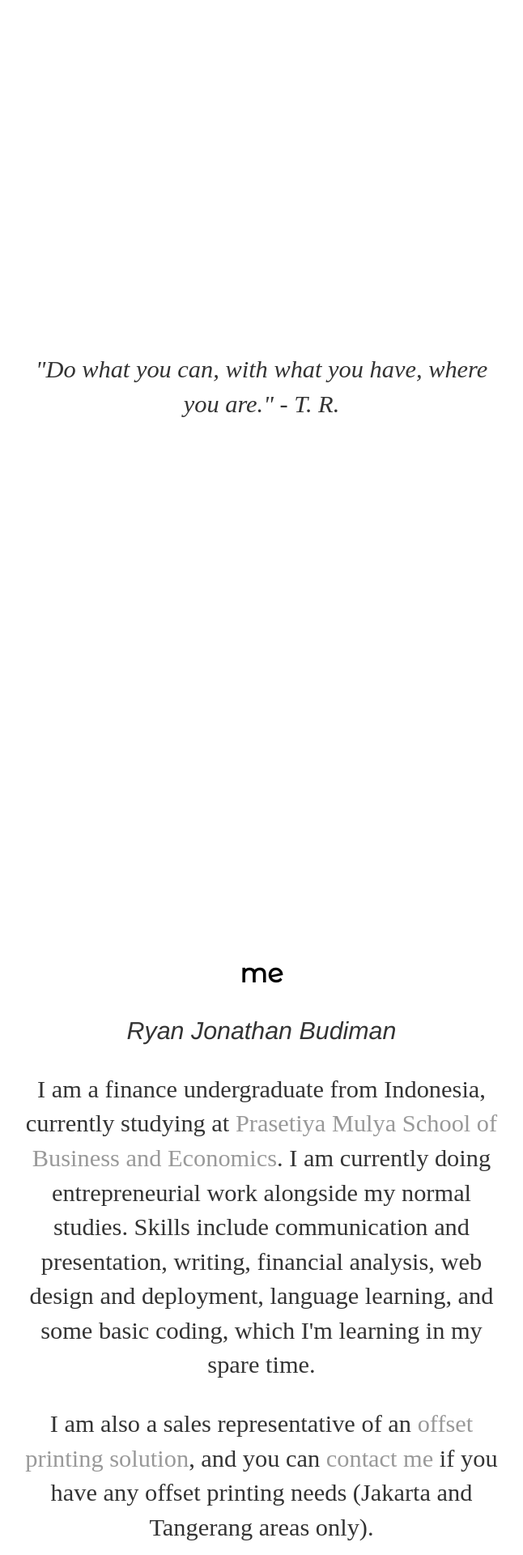
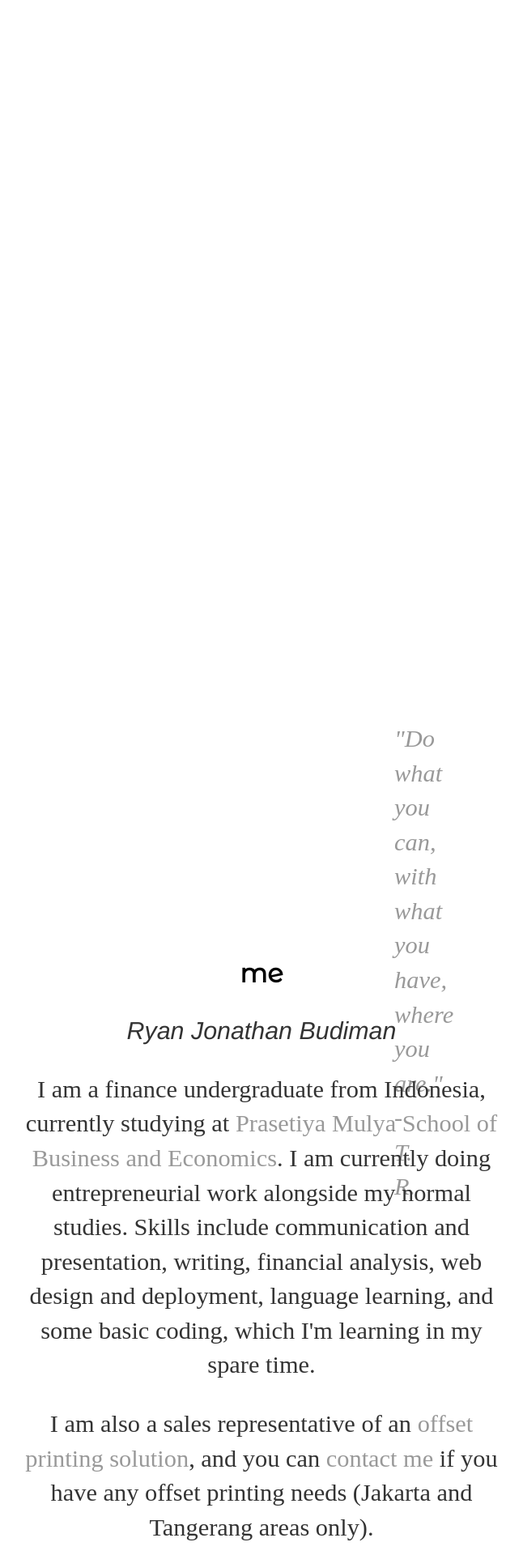
Before and after one commit to ryanjonathanb/ryanjonathanb.github.io, a Jekyll site: the page built from index.html, in a window 1280 px wide. Shown: the part 689-2609 px from the top of the page at 81% size, without its empty margins (317-963 px from the left). Built offline with Jekyll 4.4.1, drawn with Linux system fonts in a browser that asks for light colours; some web fonts are replaced.

Commit message:
quote hover

```diff
--- a/css/style.css
+++ b/css/style.css
@@ -18,18 +18,10 @@
     height: 80vh;
     align-items: center;        /* center items horizontally, in this case */
     text-align: center;
-    color: #999;
-    transition: 1.5s;
-    -webkit-transition: 1.5s;
 }
-#homequote div:hover {
-    color: #444;
-    transition: 1.5s;
-    -webkit-transition: 1.5s;
-}
-/*
 #homequote p {
     color: #999;
+    padding: 15em;
     transition: 1.5s;
     -webkit-transition: 1.5s;
 }
@@ -38,7 +30,7 @@
     transition: 1.5s;
     -webkit-transition: 1.5s;
 }
-*/
+
 #homepage-colored {
     width: 100%;
     background-color: #fdf6e3;
```
